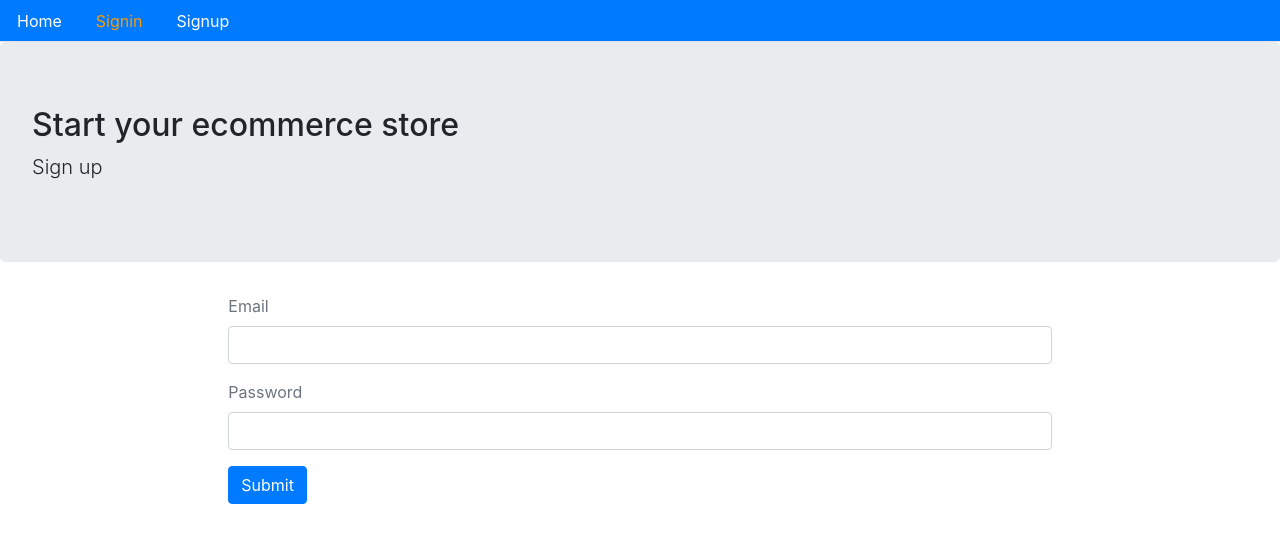
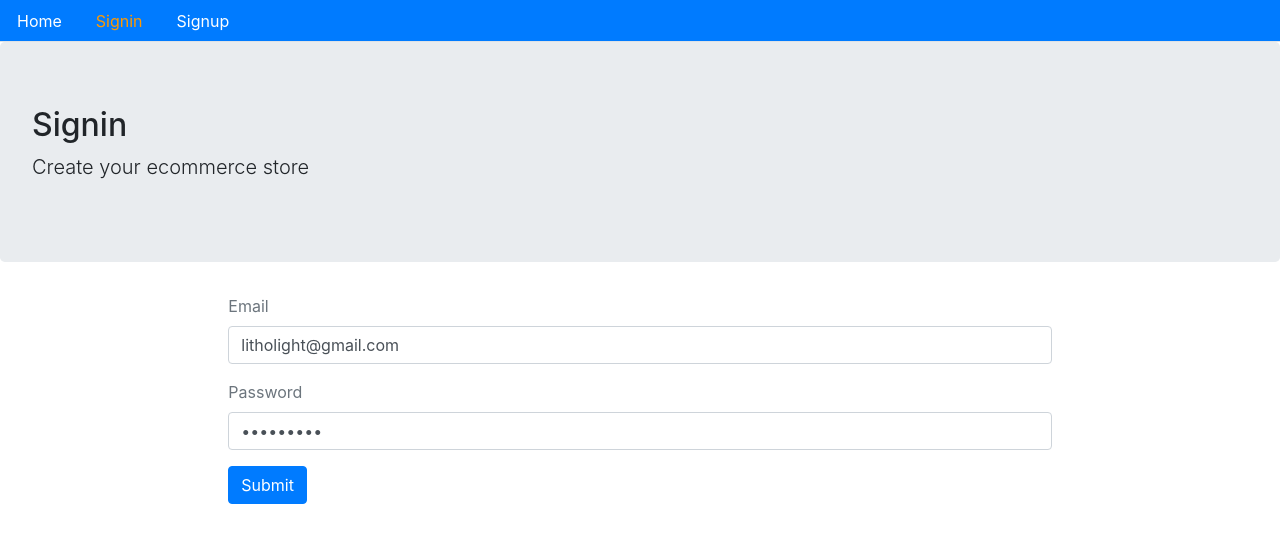
Before and after one commit to litholight/sophiabookstore-front, a React (Create React App) app: page /signin in a window 1280 px wide. Shown: the top 542 px of the page. Built offline with nearby package versions, Linux system fonts and the light colour scheme; no server answers.

Commit message:
save user and token in local storage

```diff
--- a/src/auth/index.js
+++ b/src/auth/index.js
@@ -35,3 +35,10 @@ export const signin = (user) => {
     console.log(err)
   })
 }
+
+export const authenticate = (data, next) => {
+  if(typeof window !== 'undefined') {
+    localStorage.setItem('jwt', JSON.stringify(data))
+    next();
+  }
+}
--- a/src/user/Signin.js
+++ b/src/user/Signin.js
@@ -1,12 +1,12 @@
 import React, { useState } from 'react';
 import {Link, Redirect} from 'react-router-dom';
 import Layout from '../core/Layout';
-import {signin} from '../auth';
+import {signin, authenticate} from '../auth';
 
 const Signin = () => {
   const [values, setValues] = useState({
-    email: '',
-    password: '',
+    email: 'litholight@gmail.com',
+    password: 'Sophia777',
     error: '',
     loading: false,
     redirectToReferrer: false,
@@ -26,10 +26,15 @@ const Signin = () => {
        if(data.error) {
          setValues({...values, error: data.error, loading: false})
        } else {
-         setValues({
-           ...values,
-           redirectToReferrer: true
-         })
+         authenticate(
+           data,
+           () => {
+            setValues({
+              ...values,
+              redirectToReferrer: true
+            })
+           }
+         )
        }
      })
   }
@@ -75,8 +80,8 @@ const Signin = () => {
 
   return (
     <Layout
-      title="Start your ecommerce store"
-      description="Sign up"
+      title="Signin"
+      description="Create your ecommerce store"
       className="container col-md-8 offset-md-2"
     >
       {showLoading()}
```
